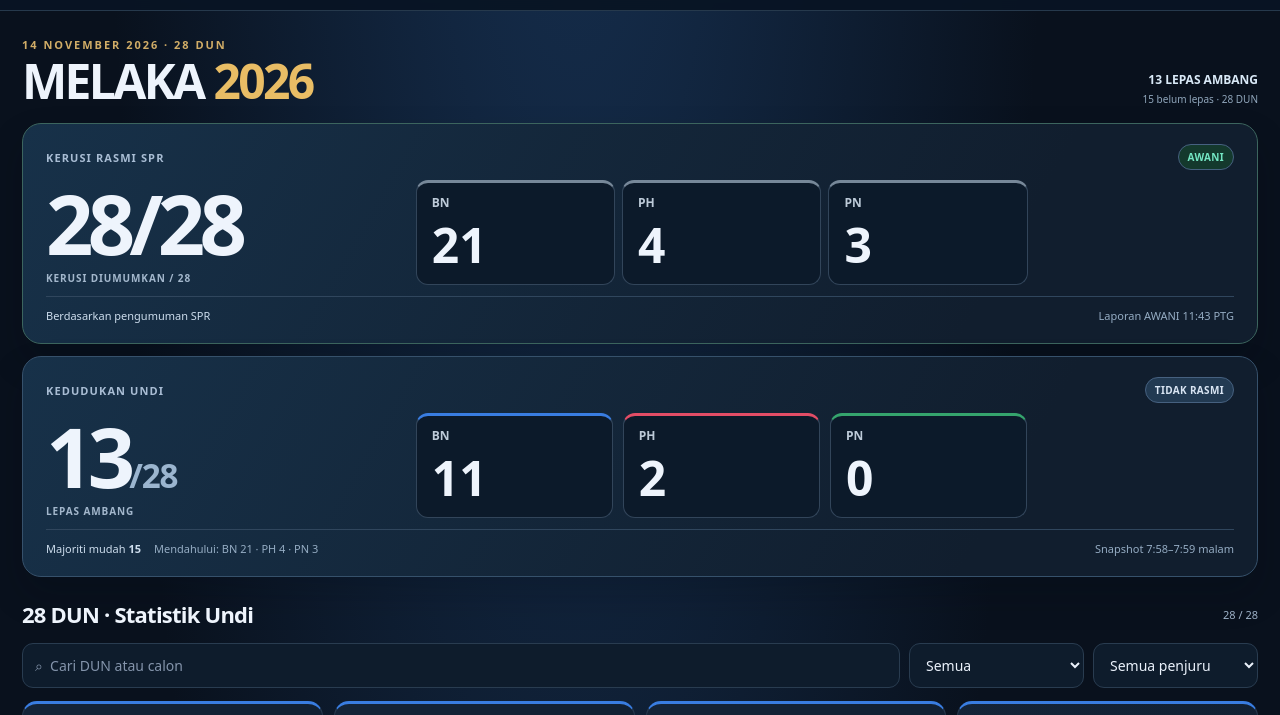
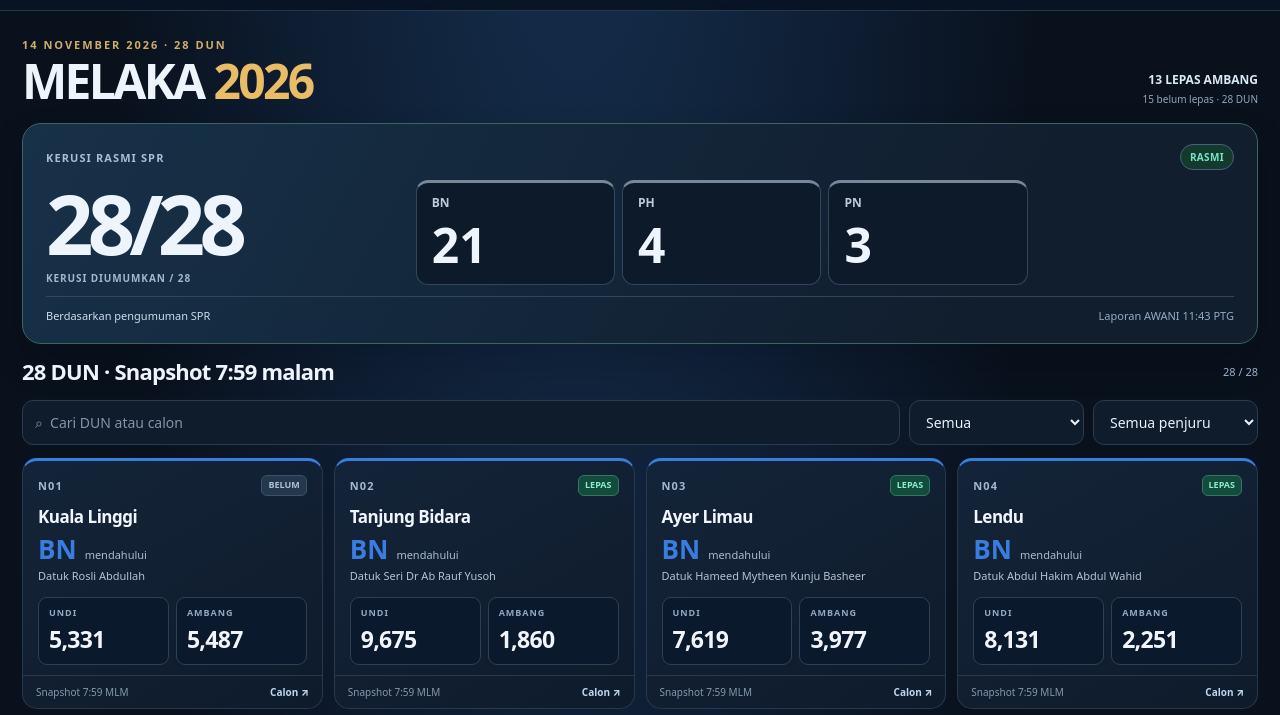
Before and after one commit to matjeri99/PRNMelaka2026, a plain HTML site: page index.html in a window 1280 px wide. Shown: the part 58-773 px from the top of the page. Drawn offline with Linux system fonts and the light colour scheme.

Commit message:
ui: prioritize complete official 28/28 results and mark stale DUN vote snapshot

```diff
--- a/index.html
+++ b/index.html
@@ -74,7 +74,7 @@ body{background:radial-gradient(ellipse at 45% -18%,#173254 0,transparent 48%),#
 @media(min-width:501px) and (max-width:800px){.vote-stat>b{font-size:19px}}
 
 #awaniOfficial{margin-bottom:12px;border-color:#3c655e}
-#awaniOfficial[hidden]{display:none!important}
+#awaniOfficial[hidden],#myundiHeadline[hidden]{display:none!important}
 #awaniOfficial .headline-top .tag-current{background:#14392d;color:#74e6c3}
 #awaniOfficial .parties-live{gap:7px}
 </style>
@@ -88,7 +88,7 @@ body{background:radial-gradient(ellipse at 45% -18%,#173254 0,transparent 48%),#
   <section class="quick-head"><div><div class="tiny-label">14 NOVEMBER 2026 · 28 DUN</div><h1>MELAKA <span>2026</span></h1></div><div class="quick-status"><b id="feedHeading">Sedang menyemak...</b><small id="feedDetail">Memuatkan keputusan</small></div></section>
 
   <section class="headline-results" id="awaniOfficial" aria-label="Keputusan rasmi SPR dilaporkan AWANI" hidden>
-    <div class="headline-top"><span>KERUSI RASMI SPR</span><span class="tag-current">AWANI</span></div>
+    <div class="headline-top"><span>KERUSI RASMI SPR</span><span class="tag-current">RASMI</span></div>
     <div class="tally-layout">
       <div class="count-major"><strong id="awaniOfficialCount">—</strong><small>KERUSI DIUMUMKAN / 28</small></div>
       <div class="parties-live" id="awaniPartyBoard"></div>
@@ -96,7 +96,7 @@ body{background:radial-gradient(ellipse at 45% -18%,#173254 0,transparent 48%),#
     <div class="tally-foot"><span id="awaniOfficialAsOf">—</span><span id="awaniOfficialPublished">—</span></div>
   </section>
 
-  <section class="headline-results" aria-label="Keputusan pilihan raya terkini">
+  <section class="headline-results" id="myundiHeadline" aria-label="Kedudukan undi tidak rasmi">
     <div class="headline-top"><span>KEDUDUKAN UNDI</span><span class="tag-current" id="summarySourceStatus">TIDAK RASMI</span></div>
     <div class="tally-layout">
       <div class="count-major"><strong id="reported">0<span>/28</span></strong><small>LEPAS AMBANG</small></div>
@@ -106,7 +106,7 @@ body{background:radial-gradient(ellipse at 45% -18%,#173254 0,transparent 48%),#
   </section>
 
   <section class="seat-section" id="direktori">
-    <div class="seat-section-head"><h2>28 DUN · Statistik Undi</h2><span id="resultCount">28 kawasan</span></div>
+    <div class="seat-section-head"><h2 id="dunVotesTitle">28 DUN · Statistik Undi</h2><span id="resultCount">28 kawasan</span></div>
     <div class="clean-filters"><input class="field" id="search" placeholder="⌕  Cari DUN atau calon" aria-label="Cari DUN atau calon">
       <select class="field filter" id="statusFilter" aria-label="Status"><option value="all">Semua</option><option value="passed">LEPAS</option><option value="pending">BELUM</option></select>
       <select class="field filter" id="typeFilter" aria-label="Jenis pertandingan"><option value="all">Semua penjuru</option><option value="2">2 penjuru</option><option value="3">3 penjuru</option><option value="4">4 penjuru</option></select>
@@ -359,6 +359,7 @@ async function loadMyUndi(manual=false){
   }
   if(valid<28)throw Error('Data tidak lengkap: '+valid+'/28');
   myundiData=value;
+  document.getElementById('dunVotesTitle').textContent=value.fetchedAt?'28 DUN · Undi Tidak Rasmi':'28 DUN · Snapshot 7:59 malam';
   if(manual)toast('Statistik dikemas kini daripada cache. Semak masa snapshot.');
  }catch(e){
   if(manual)toast('Menggunakan snapshot terakhir yang ada.');
@@ -392,6 +393,7 @@ async function loadAwaniOfficial(){
   document.getElementById('awaniOfficialAsOf').textContent=asof;
   document.getElementById('awaniOfficialPublished').textContent='Laporan AWANI '+t(data.publishedAt);
   document.getElementById('awaniOfficial').hidden=false;
+  document.getElementById('myundiHeadline').hidden=data.officialCount===28;
  }catch(err){console.warn('AWANI official summary unavailable; retaining last visible summary',err);}
 }
 
```
